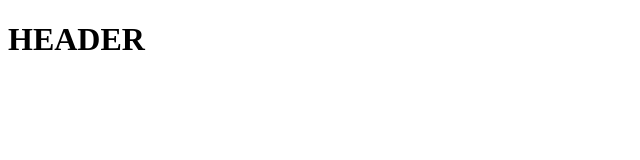
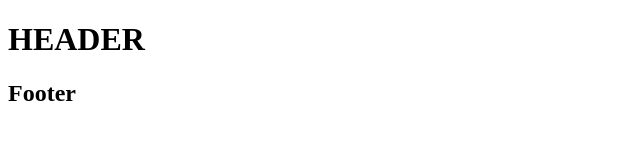
Before and after one commit to jas-michele/version-control-simulation-Jasmine, a plain HTML site: page index.html in a window 1280 px wide. Shown: the whole page, without its empty margins (0-640 px from the left). Drawn offline with Linux system fonts and the light colour scheme.

Commit message:
Added footer to index.html on feature/header

```diff
--- a/index.html
+++ b/index.html
@@ -10,4 +10,5 @@
     <h1>HEADER</h1>
     </div>
 </body>
+<h2>Footer</h2>
 </html>
```
